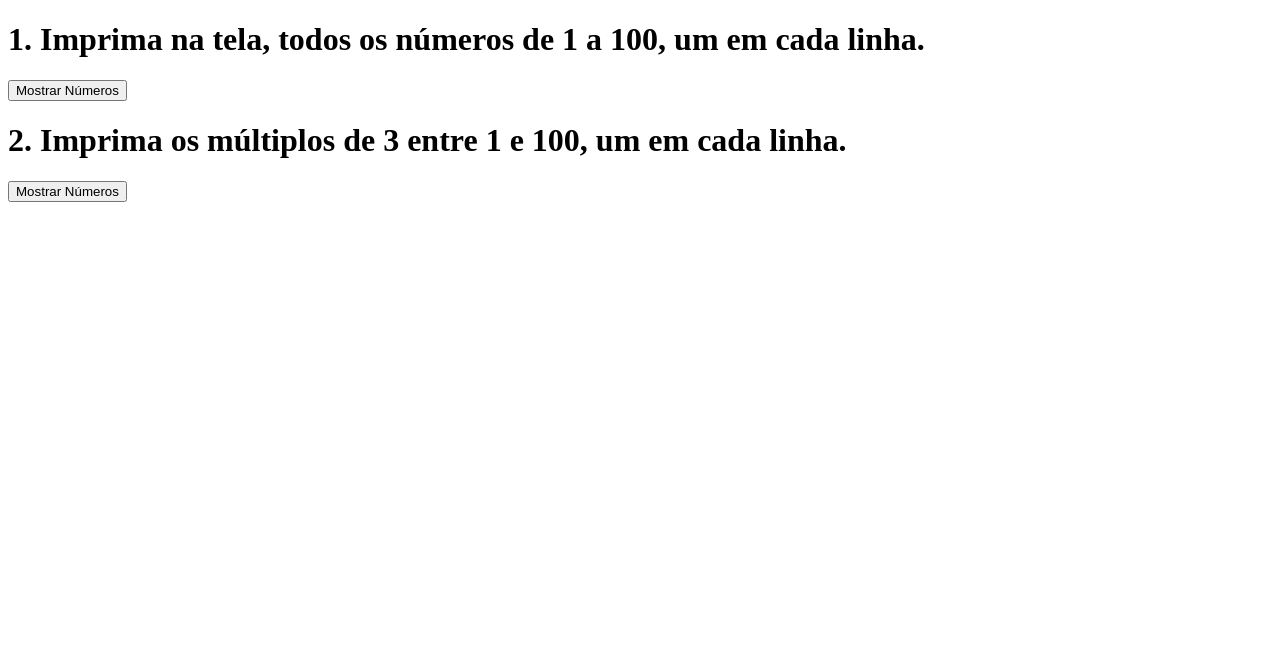
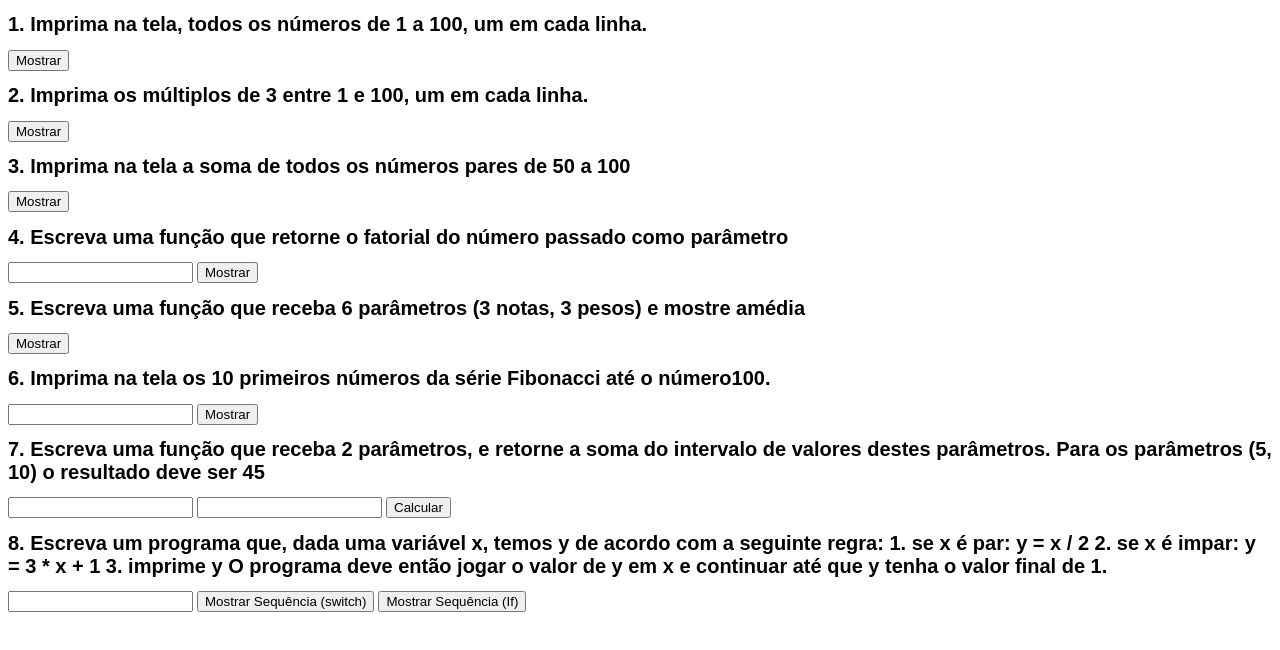
Before and after one commit to VictorAlexandreBM/tarefas-frontend, a plain HTML site: page index.html in a window 1280 px wide. Drawn offline with Linux system fonts and the light colour scheme.

Commit message:
atividade feita

```diff
--- a/app.js
+++ b/app.js
@@ -2,23 +2,98 @@ const containerNumeros = document.getElementById("containerNumeros")
 const buttonMostrarNumeros = document.getElementById("buttonMostrarNumeros")
 const buttonMostrarNumerosTres = document.getElementById("buttonMostrarNumerosTres")
 const containerNumerosTres = document.getElementById("containerNumerosTres")
-function imprimirNumeros(step){
-   if (buttonMostrarNumeros.innerText != 'Esconder Números' && step == 1) {
-      for (i = 1; i <= 100; i+=1){
-         containerNumeros.innerHTML += `<p>${i}</p>`
-         buttonMostrarNumeros.innerText = 'Esconder Números'
+function imprimirNumeros(idContainer, step, botao){
+   const container = document.getElementById(idContainer)
+   if (container.innerHTML === ''){
+      for (i = step; i <= 100; i+= step){
+         container.innerHTML += `<p>${i}</p>`
       }
-   } else if (buttonMostrarNumeros.innerText == 'Esconder Números' && step == 1){
-      containerNumeros.innerHTML = ''
-      buttonMostrarNumeros.innerText = 'Mostrar Números'
+      botao.innerText = 'Esconder'
+   } else {container.innerHTML = ''; botao.innerText = 'Mostrar'}
+}
+
+function imprimirSoma(idContainer, botao){
+   soma = 0
+   const container = document.getElementById(idContainer)
+   if (container.innerHTML === ''){
+      for(i = 50; i <= 100; i+=2){
+         soma += i
+      }
+      container.innerHTML = soma
+      botao.innerText = 'Esconder'
+   } else {container.innerHTML = ''; botao.innerText = 'Mostrar'}
+}
+
+function mediaPonderada(n1,n2,n3,p1,p2,p3){
+   alert((n1*p1+n2*p2+n3*p3)/(p1+p2+p3))
+}
+
+function fatorial(numero){
+   if (numero <= 0){
+      return 1
    }
-   else if (buttonMostrarNumerosTres.innerText != "Esconder Números" && step == 3){
-      for (i = 3; i <= 100; i+=3){
-         containerNumerosTres.innerHTML += `<p>${i}</p>`
-         buttonMostrarNumerosTres.innerText = 'Esconder Números'
+   return numero * fatorial(numero-1)
+}
+
+
+function fibonacci(){
+   quantidade = document.getElementById('inputNumeroFibonacci').value
+   container = document.getElementById('containerFibonacci')
+   if (quantidade <= 1){
+      container.innerHTML = '1'
+   } else if (quantidade == 2){
+      container.innerHTML = '1 1'
+   }
+   else{
+      sequencia = [1,1]
+      for (i = 1; i < quantidade-1; i++){
+         num = sequencia[i-1] + sequencia[i]
+         sequencia.push(num)
       }
-   } else if (buttonMostrarNumerosTres.innerText == 'Esconder Números' && step == 3){
-      containerNumerosTres.innerHTML = ''
-      buttonMostrarNumerosTres.innerText = 'Mostrar Números'
+      container.innerHTML = sequencia.toString()
    }
 }
+
+function calcularIntervalo(primeiro, ultimo){
+   if (primeiro > ultimo){
+      temp = primeiro
+      primeiro = ultimo
+      ultimo = temp
+   }
+   soma = 0
+   for (i = parseInt(primeiro); i <= parseInt(ultimo); i++){
+      soma += i
+   }
+   return soma
+}
+
+function mostrarSequencia(){
+   numero = document.getElementById('inputX').value
+   string_numero = ''
+   while (numero != 2){
+      switch (numero%2) {
+         case 0:
+            numero = numero/2
+            break
+         case 1:
+            numero = numero*3 + 1
+         break;
+      }
+      string_numero += `${numero} ? `
+   }
+   string_numero += '1'
+   alert(string_numero)
+}
+
+function mostrarSequenciaIf(){
+   numero = document.getElementById('inputX').value
+   string_numero = ''
+   while (numero != 2){
+      if (numero%2 == 0){
+         numero = numero/2
+      } else {numero = numero*3 + 1}
+      string_numero += `${numero} ? `
+   }
+   string_numero += '1'
+   alert(string_numero)
+}
--- a/index.html
+++ b/index.html
@@ -4,17 +4,59 @@
    <meta charset="UTF-8">
    <meta name="viewport" content="width=device-width, initial-scale=1.0">
    <title>Document</title>
-
+   <style>
+      h1 {
+         font-size: 20px;
+         font-family:Arial, Helvetica, sans-serif;
+      }
+   </style>
 </head>
 <body>
    <h1>1. Imprima na tela, todos os números de 1 a 100, um em cada linha.</h1>
-   <button onclick="imprimirNumeros(1)" id="buttonMostrarNumeros">Mostrar Números</button>
+   <button onclick="imprimirNumeros('containerNumeros', 1, this)" id="buttonMostrarNumeros">Mostrar</button>
    <div id="containerNumeros"></div>
 
    <h1>2. Imprima os múltiplos de 3 entre 1 e 100, um em cada linha.</h1>
-   <button onclick="imprimirNumeros(3)" id="buttonMostrarNumerosTres">Mostrar Números</button>
+   <button onclick="imprimirNumeros('containerNumerosTres', 3, this)" id="buttonMostrarNumerosTres">Mostrar</button>
    <div id="containerNumerosTres"></div>
    </body>
-</html>
+
+   <h1>3. Imprima na tela a soma de todos os números pares de 50 a 100</h1>
+   <button onclick="imprimirSoma('containerSoma', this)" id="buttonMostrarSoma">Mostrar</button>
+   <div id="containerSoma"></div>
+
+   <h1>4. Escreva uma função que retorne o fatorial do número passado como parâmetro</h1>
+   <input type="number" id="inputNumeroFatorial">
+   <button onclick="alert(fatorial(document.getElementById('inputNumeroFatorial').value))" id="buttonMostrarSoma">Mostrar</button>
+
+   <h1>5. Escreva uma função que receba 6 parâmetros (3 notas, 3 pesos) e mostre amédia</h1>
+   <button onclick="mediaPonderada(10,9,8,3,2,5)" id="buttonMostrarSoma">Mostrar</button>
+
+   <h1>6. Imprima na tela os 10 primeiros números da série Fibonacci até o número100.</h1>
+   <input type="number" id="inputNumeroFibonacci">
+   <button onclick="fibonacci()" id="buttonMostrarSoma">Mostrar</button>
+   <div id="containerFibonacci"></div>
+
+   <h1>7. Escreva uma função que receba 2 parâmetros, e retorne a soma do
+      intervalo de valores destes parâmetros. Para os parâmetros (5, 10) o
+      resultado deve ser 45</h1>
+   <input type="number" id="inputIntervalo1">
+   <input type="number" id="inputIntervalo2">
+   <button onclick="alert(calcularIntervalo(document.getElementById('inputIntervalo1').value,document.getElementById('inputIntervalo2').value))" id="buttonMostrarSoma">Calcular</button>
+
+
+   <h1>8. Escreva um programa que, dada uma variável x, temos y de acordo com a
+      seguinte regra:
+      1. se x é par: y = x / 2
+      2. se x é impar: y = 3 * x + 1
+      3. imprime y
+      O programa deve então jogar o valor de y em x e continuar até que y tenha o
+      valor final de 1.</h1>
+   <input type="number" id="inputX">
+   <button onclick="mostrarSequencia()">Mostrar Sequência (switch)</button>
+   </html>
+   <button onclick="mostrarSequenciaIf()" id="buttonMostrarSoma">Mostrar Sequência (If)</button>
+   </html>
+
 
 <script src="app.js"> </script>
```
